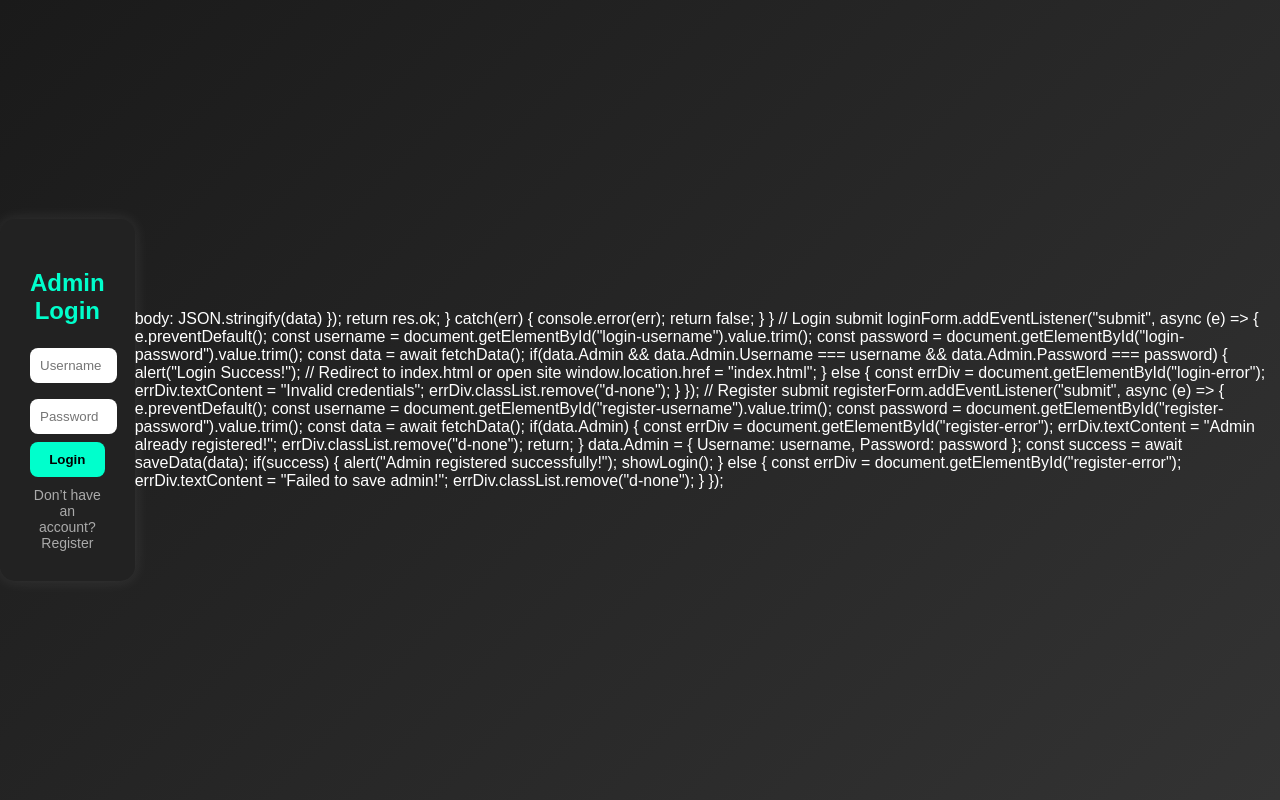
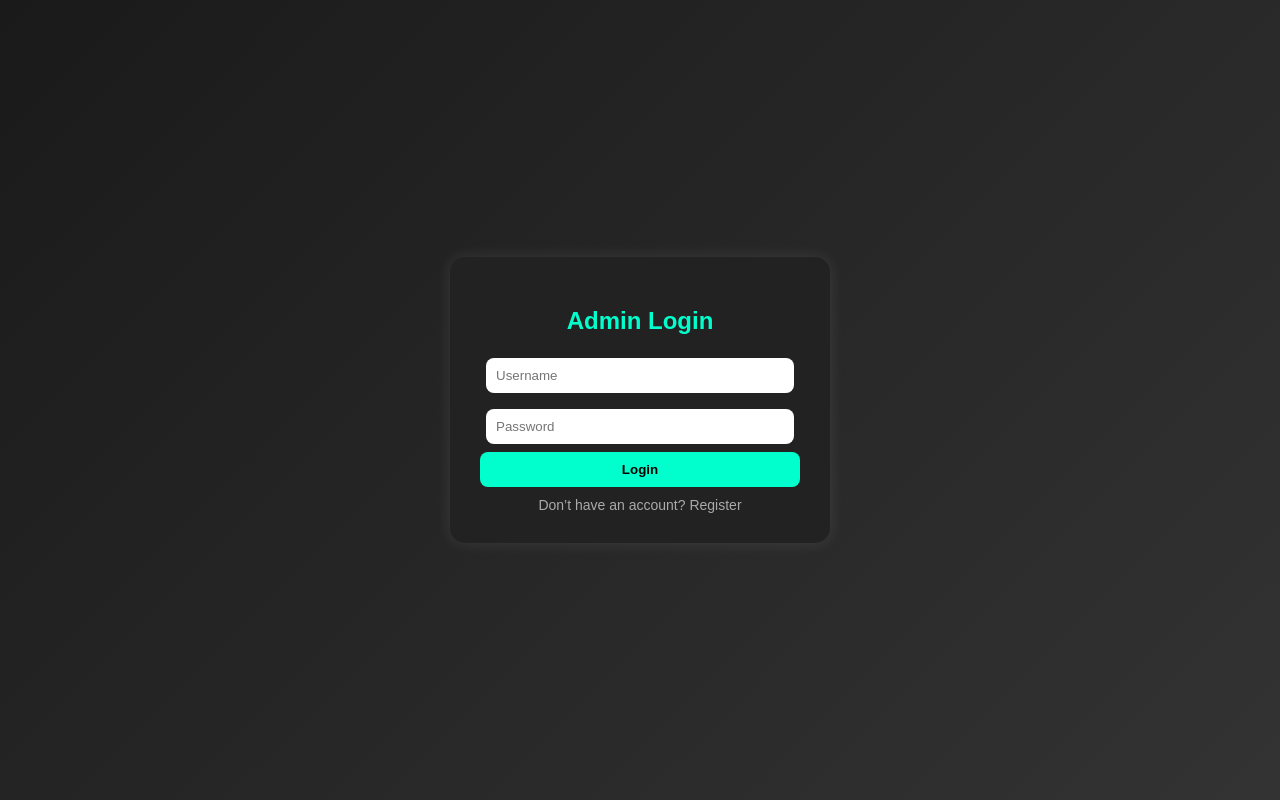
Before and after one commit to SagarKumarGupta08/FR-CONSOLE, a Flask app: page /login in a window 1280 px wide. Run offline with Flask 3, Linux system fonts and the light colour scheme.

Commit message:
Update login.html

```diff
--- a/templates/login.html
+++ b/templates/login.html
@@ -93,58 +93,4 @@
     }
   </script>
 </body>
-</html>          body: JSON.stringify(data)
-        });
-        return res.ok;
-      } catch(err) {
-        console.error(err);
-        return false;
-      }
-    }
-
-    // Login submit
-    loginForm.addEventListener("submit", async (e) => {
-      e.preventDefault();
-      const username = document.getElementById("login-username").value.trim();
-      const password = document.getElementById("login-password").value.trim();
-
-      const data = await fetchData();
-      if(data.Admin && data.Admin.Username === username && data.Admin.Password === password) {
-        alert("Login Success!");
-        // Redirect to index.html or open site
-        window.location.href = "index.html";
-      } else {
-        const errDiv = document.getElementById("login-error");
-        errDiv.textContent = "Invalid credentials";
-        errDiv.classList.remove("d-none");
-      }
-    });
-
-    // Register submit
-    registerForm.addEventListener("submit", async (e) => {
-      e.preventDefault();
-      const username = document.getElementById("register-username").value.trim();
-      const password = document.getElementById("register-password").value.trim();
-
-      const data = await fetchData();
-      if(data.Admin) {
-        const errDiv = document.getElementById("register-error");
-        errDiv.textContent = "Admin already registered!";
-        errDiv.classList.remove("d-none");
-        return;
-      }
-
-      data.Admin = { Username: username, Password: password };
-      const success = await saveData(data);
-      if(success) {
-        alert("Admin registered successfully!");
-        showLogin();
-      } else {
-        const errDiv = document.getElementById("register-error");
-        errDiv.textContent = "Failed to save admin!";
-        errDiv.classList.remove("d-none");
-      }
-    });
-  </script>
-</body>
 </html>
```
